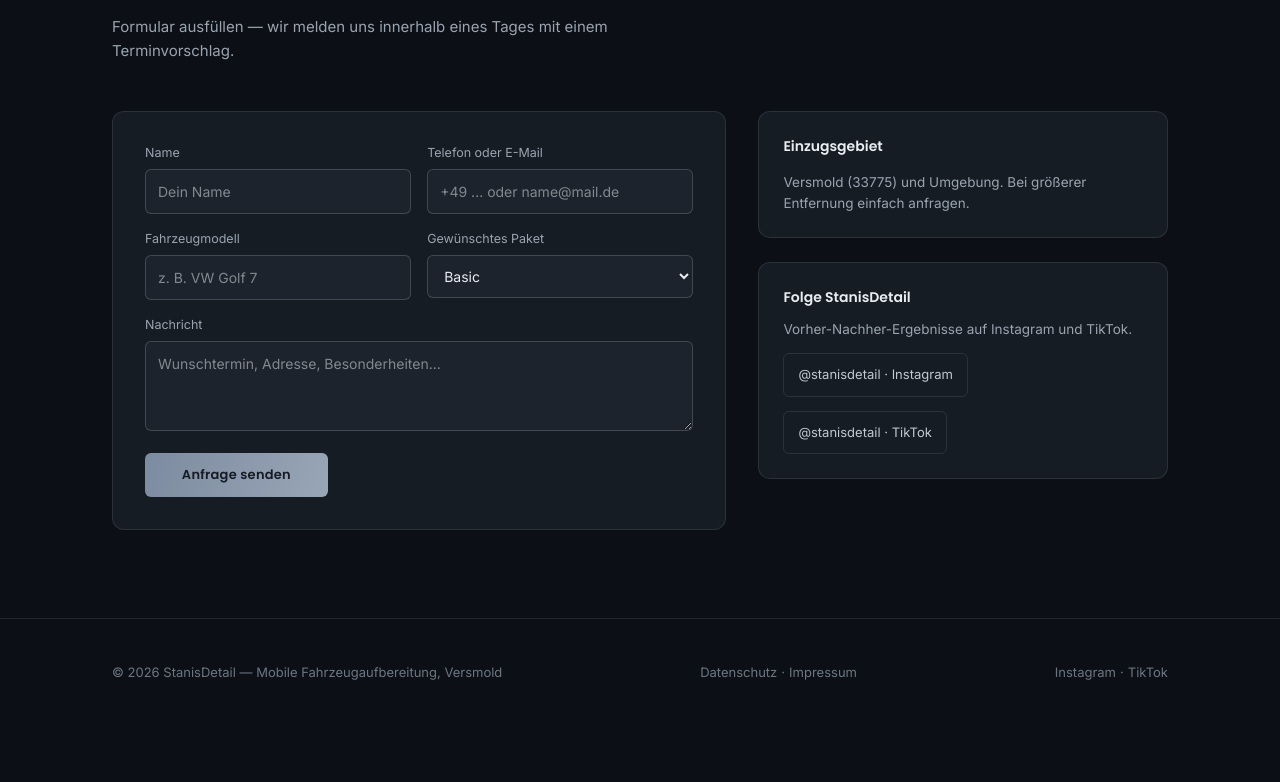
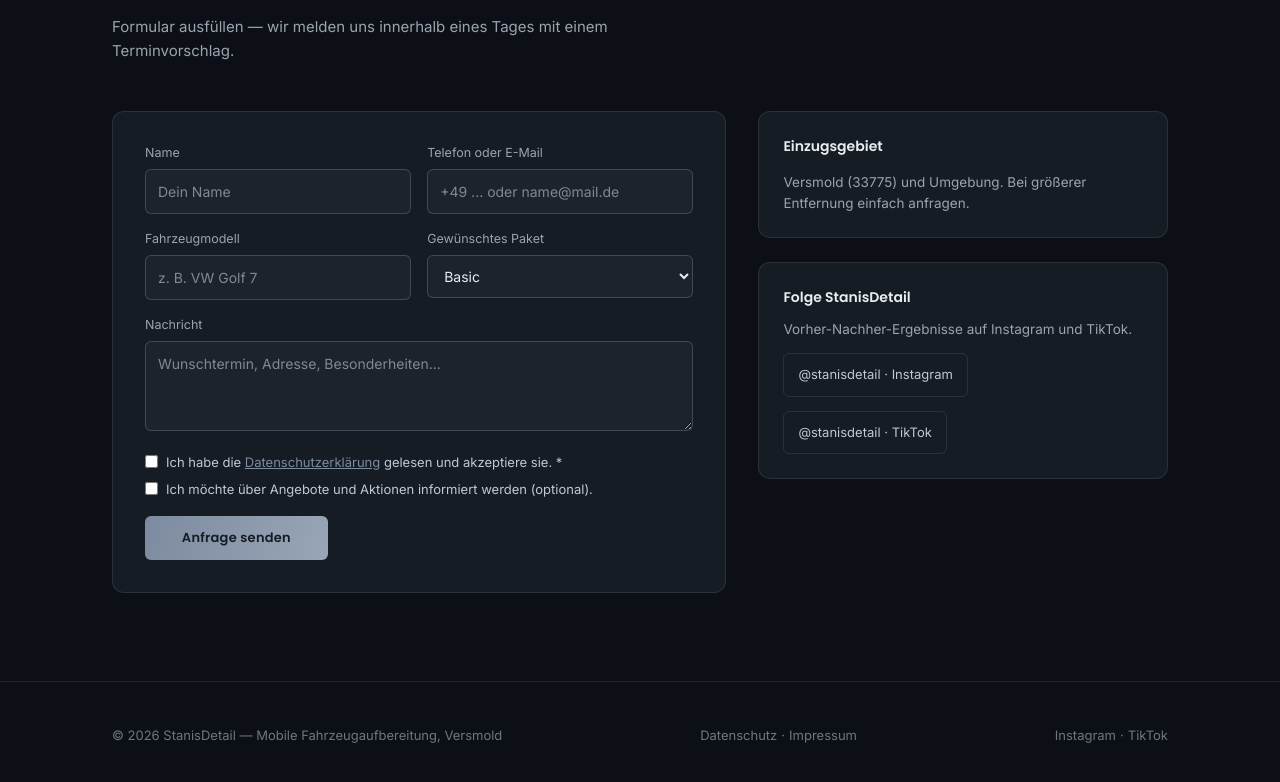
Before and after one commit to Chebannich/stanis-detail, a Next.js app: page / in a window 1280 px wide. Shown: the part 3408-4190 px from the top of the page. Before the commit the page ends 4135 px from the top, so only its background shows below. Built offline with nearby package versions, Linux system fonts and the light colour scheme.

Commit message:
feat: add privacy and marketing consent checkboxes to contact form

```diff
--- a/src/app/api/contact/route.ts
+++ b/src/app/api/contact/route.ts
@@ -5,7 +5,7 @@ const resend = new Resend(process.env.RESEND_API_KEY);
 
 export async function POST(request: Request) {
   const body = await request.json();
-  const { name, contactWay, vehicle, packet, message } = body;
+  const { name, contactWay, vehicle, packet, message, marketingAccepted } = body;
 
   try {
     await resend.emails.send({
@@ -18,6 +18,7 @@ export async function POST(request: Request) {
         Fahrzeug: ${vehicle}
         Paket: ${packet}
         Nachricht: ${message}
+        Marketing-Einwilligung: ${marketingAccepted ? "Ja" : "Nein"}
       `,
     });
 
--- a/src/app/components/Contact.tsx
+++ b/src/app/components/Contact.tsx
@@ -11,12 +11,13 @@ type ContactProps = {
 type FormErrors = {
   name?: string;
   contactWay?: string;
+  privacyAccepted?: string;
 }
 
 const EMAIL_RE = /^[^\s@]+@[^\s@]+\.[^\s@]+$/;
 const PHONE_RE = /^[+\d][\d\s\-()]{5,}$/;
 
-function validate(formData: { name: string; contactWay: string }): FormErrors {
+function validate(formData: { name: string; contactWay: string; privacyAccepted: boolean }): FormErrors {
   const errors: FormErrors = {};
 
   if (!formData.name.trim()) {
@@ -28,6 +29,10 @@ function validate(formData: { name: string; contactWay: string }): FormErrors {
     errors.contactWay = "Bitte gib eine Telefonnummer oder E-Mail an.";
   } else if (!EMAIL_RE.test(contact) && !PHONE_RE.test(contact)) {
     errors.contactWay = "Bitte eine gültige Telefonnummer oder E-Mail angeben.";
+  }
+
+  if (!formData.privacyAccepted) {
+    errors.privacyAccepted = "Bitte akzeptiere die Datenschutzerklärung.";
   }
 
   return errors;
@@ -44,6 +49,8 @@ export default function Contact({ selectedPackage }: ContactProps) {
     packet: "Basic",
     message: "",
     website: "",
+    privacyAccepted: false,
+    marketingAccepted: false,
   });
 
   useEffect(() => {
@@ -51,6 +58,14 @@ export default function Contact({ selectedPackage }: ContactProps) {
       setFormData((prev) => ({ ...prev, packet: selectedPackage }));
     }
   }, [selectedPackage]);
+
+  function handleCheckbox (e: React.ChangeEvent<HTMLInputElement>) {
+    const { name, checked } = e.target;
+    setFormData((prev) => ({ ...prev, [name]: checked }));
+    if (errors[name as keyof FormErrors]) {
+      setErrors((prev) => ({ ...prev, [name]: undefined }));
+    }
+  }
 
   function handleChange (e: React.ChangeEvent<HTMLInputElement | HTMLSelectElement | HTMLTextAreaElement>) {
     const { name, value } = e.target;
@@ -99,6 +114,8 @@ export default function Contact({ selectedPackage }: ContactProps) {
           packet: "Basic",
           message: "",
           website: "",
+          privacyAccepted: false,
+          marketingAccepted: false,
         });
       } else {
         setStatus('error');
@@ -149,6 +166,20 @@ export default function Contact({ selectedPackage }: ContactProps) {
                 <label htmlFor="message" className="text-[12.5px] text-silver-400 mb-1.5 block">Nachricht</label>
                 <textarea id="message" name="message" value={formData.message} onChange={handleChange} placeholder="Wunschtermin, Adresse, Besonderheiten... " className="w-full bg-surface-2 border border-line-strong rounded-md py-2.75 px-3 min-h-22.5 text-silver-100 text-[14px] outline-none transition-colors focus:border-accent"></textarea>
               </div>
+
+              <div className="flex flex-col gap-2">
+                <label className="flex items-start gap-2 text-[13px] text-silver-300">
+                  <input type="checkbox" name="privacyAccepted" checked={formData.privacyAccepted} onChange={handleCheckbox} className="mt-0.5" />
+                  <span>Ich habe die <Link href="/datenschutz" className="text-accent underline">Datenschutzerklärung</Link> gelesen und akzeptiere sie. *</span>
+                </label>
+                {errors.privacyAccepted && <p className="text-xs text-urgent">{errors.privacyAccepted}</p>}
+
+                <label className="flex items-start gap-2 text-[13px] text-silver-300">
+                  <input type="checkbox" name="marketingAccepted" checked={formData.marketingAccepted} onChange={handleCheckbox} className="mt-0.5" />
+                  <span>Ich möchte über Angebote und Aktionen informiert werden (optional).</span>
+                </label>
+              </div>
+
               <input
                 type="text"
                 name="website"
```
